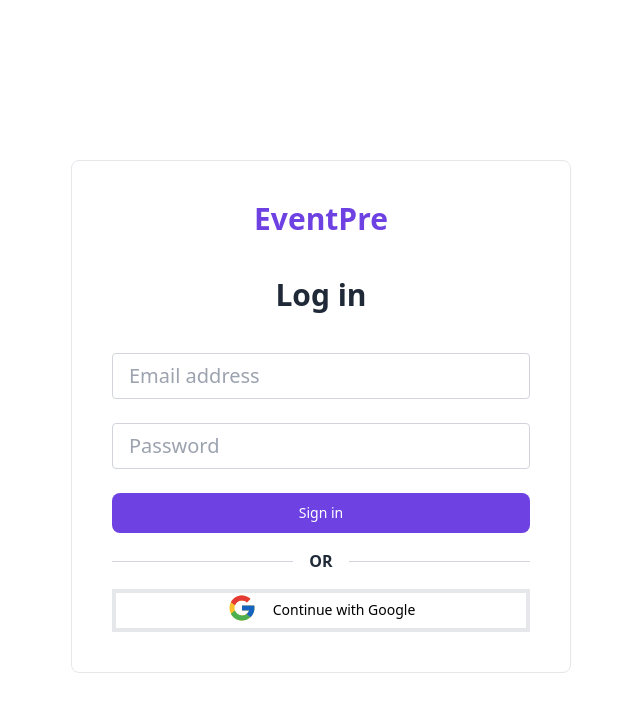
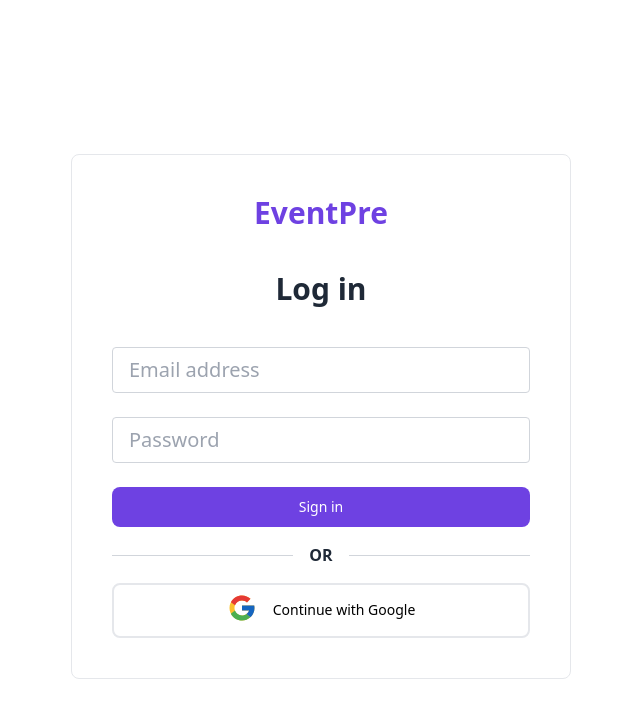
Before and after one commit to oelnajmi/event-pre, a Next.js app: page /SignIn in a window 1280 px wide. Shown: the top 718 px of the page, without its empty margins (319-959 px from the left). Built offline with nearby package versions, Linux system fonts and the light colour scheme.

Commit message:
log in page fix

```diff
--- a/pages/SignIn.js
+++ b/pages/SignIn.js
@@ -50,7 +50,7 @@ const SignIn = () => {
                   data-mdb-ripple="true"
                   data-mdb-ripple-color="light"
                 >
-                  <div className="flex justify-center space-x-4 items-center border-4 w-full">
+                  <div className="flex justify-center space-x-4 items-center border-2 rounded-lg p-2 w-full">
                     <div>
                       <Image
                         src="/icons8-google.svg"
```
